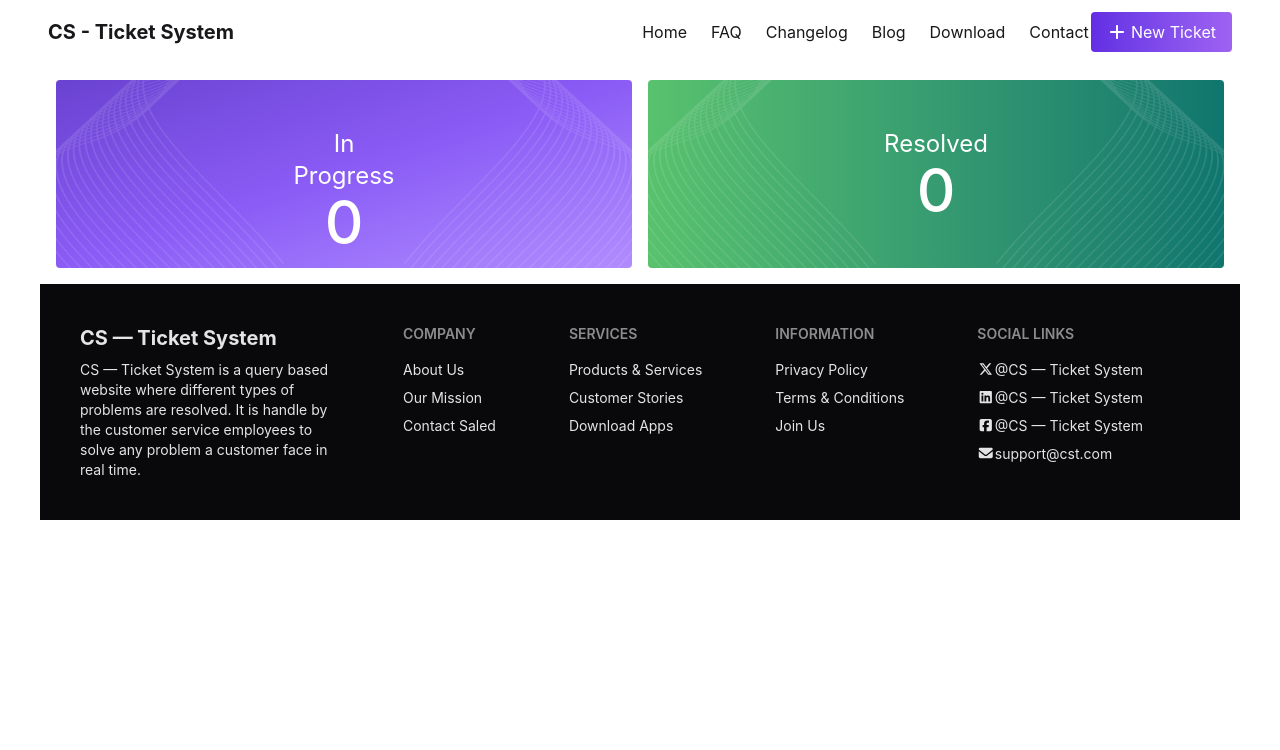
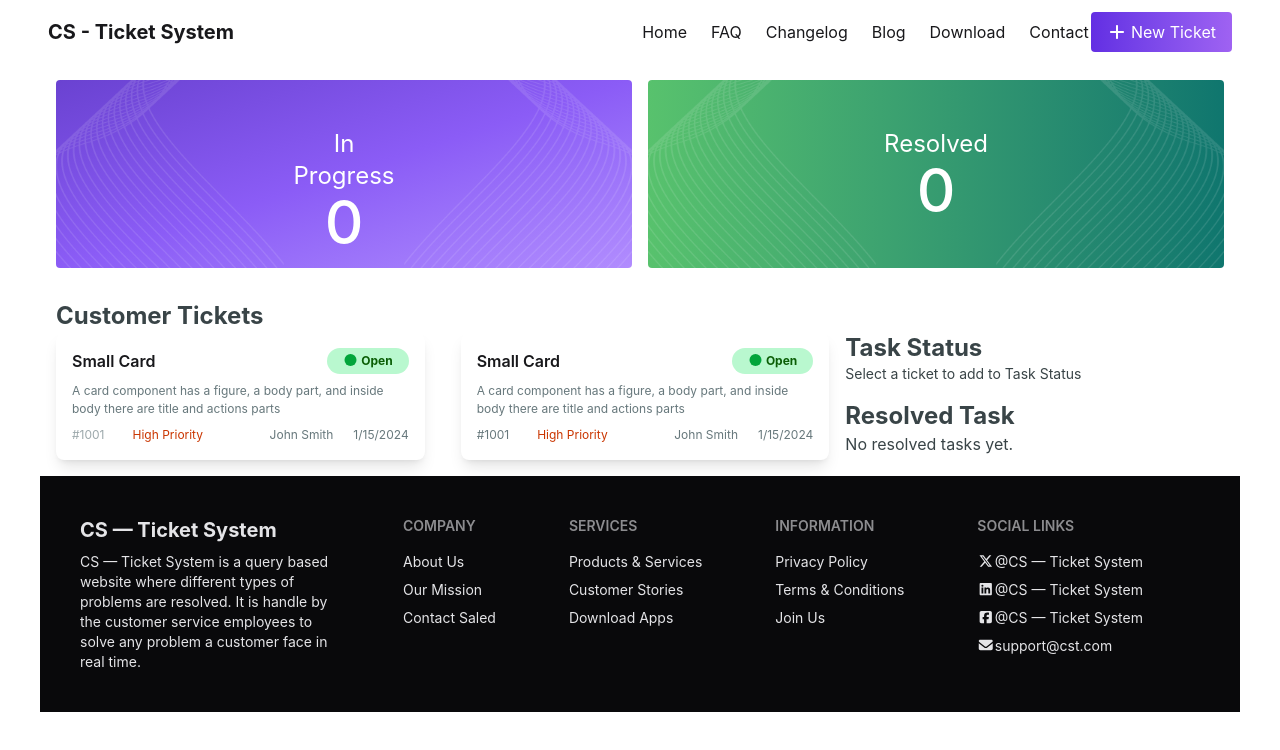
Before and after one commit to golamsarwar96/cs-ticket-system, a React (Vite) app: page / in a window 1280 px wide. Shown: the top 750 px of the page. Built offline with nearby package versions, Linux system fonts and the light colour scheme.

Commit message:
Designed Ticket Section. used grid to separate ticket and status section

```diff
--- a/src/App.jsx
+++ b/src/App.jsx
@@ -1,5 +1,6 @@
 import "./App.css";
 import Banner from "./components/Banner";
+import CustomerTickets from "./components/CustomerTickets";
 import Footer from "./components/Footer";
 import NavBar from "./components/NavBar";
 
@@ -9,6 +10,7 @@ function App() {
       {" "}
       <NavBar></NavBar>
       <Banner></Banner>
+      <CustomerTickets></CustomerTickets>
       <Footer></Footer>
     </div>
   );
--- /dev/null
+++ b/src/components/CustomerTickets.jsx
@@ -0,0 +1,80 @@
+import { faCircle } from "@fortawesome/free-solid-svg-icons";
+import { FontAwesomeIcon } from "@fortawesome/react-fontawesome";
+import React from "react";
+
+const CustomerTickets = () => {
+  return (
+    <div className="p-4">
+      <h1 className="text-2xl font-bold text-mist-700">Customer Tickets</h1>
+      <div className="grid gap-4 grid-cols-3">
+        {/* tickets section */}
+        <div className="flex gap-9 col-span-2">
+          {/* Single ticket */}
+          <div class="card w-96 bg-base-100 card-sm shadow-lg">
+            <div class="card-body">
+              <div className="flex justify-between gap-1">
+                <h2 class="card-title flex-1">Small Card</h2>
+                <span className="bg-[#B9F8CF] font-bold px-4 py-1 rounded-2xl text-[#0B5E06]">
+                  <FontAwesomeIcon className="text-[#02A53B]" icon={faCircle} />{" "}
+                  Open
+                </span>
+              </div>
+              <p className="text-mist-500 text-medium">
+                A card component has a figure, a body part, and inside body
+                there are title and actions parts
+              </p>
+              <div class="card-actions flex justify-between">
+                <div className="flex gap-7">
+                  <p className="text-mist-400">#1001</p>
+                  <p className="text-orange-700">High Priority</p>
+                </div>
+                <div className="flex gap-5 text-mist-500">
+                  <p>John Smith</p>
+                  <p>1/15/2024</p>
+                </div>
+              </div>
+            </div>
+          </div>
+          <div class="card w-96 bg-base-100 card-sm shadow-lg">
+            <div class="card-body">
+              <div className="flex justify-between gap-1">
+                <h2 class="card-title flex-1">Small Card</h2>
+                <span className="bg-[#B9F8CF] font-bold px-4 py-1 rounded-2xl text-[#0B5E06]">
+                  <FontAwesomeIcon className="text-[#02A53B]" icon={faCircle} />{" "}
+                  Open
+                </span>
+              </div>
+              <p className="text-mist-500 text-medium">
+                A card component has a figure, a body part, and inside body
+                there are title and actions parts
+              </p>
+              <div class="card-actions flex justify-between">
+                <div className="flex gap-7">
+                  <p className="text-mist-500">#1001</p>
+                  <p className="text-orange-700">High Priority</p>
+                </div>
+                <div className="flex gap-5 text-mist-500">
+                  <p>John Smith</p>
+                  <p>1/15/2024</p>
+                </div>
+              </div>
+            </div>
+          </div>
+        </div>
+        <div className="col-span-1 space-y-4">
+          {/* Task Section */}
+          <div className="text-mist-700">
+            <h1 className="text-2xl font-bold">Task Status</h1>
+            <p className="text-sm">Select a ticket to add to Task Status</p>
+          </div>
+          <div className="text-mist-700">
+            <h1 className="text-2xl font-bold">Resolved Task</h1>
+            <p>No resolved tasks yet.</p>
+          </div>
+        </div>
+      </div>
+    </div>
+  );
+};
+
+export default CustomerTickets;
```
